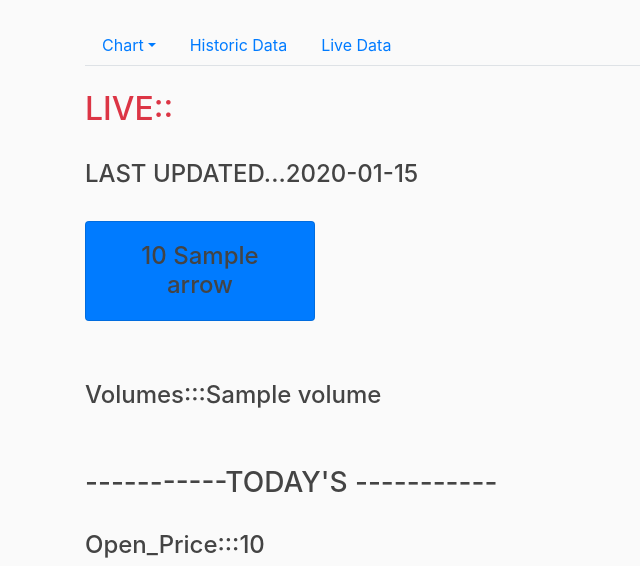
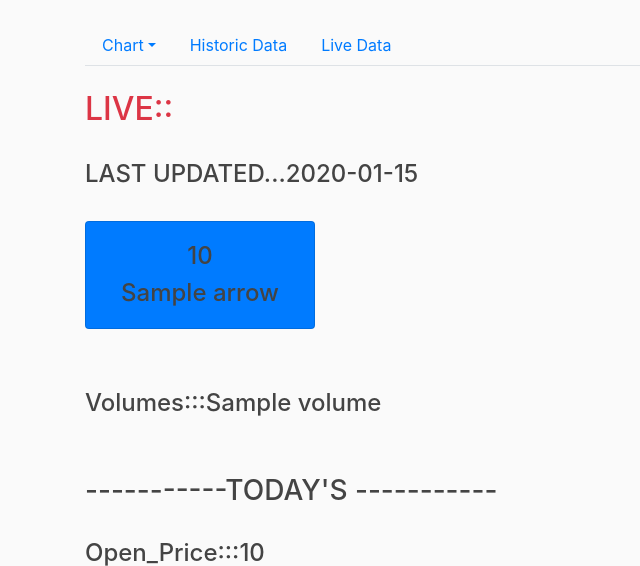
Before and after one commit to Ravichilka46/STOCKER, a Django app: template STOCKER_APP/templates/live.html in a window 1280 px wide. Shown: the part 56-622 px from the top of the page, without its empty margins (0-640 px from the left). Run offline with Django 3.2, Linux system fonts and the light colour scheme; the template is opened without the code that fills it: most values are stand-ins (such as "Sample title", 1, 10 or a date in 2020); some libraries are stand-ins or nearby versions.

Commit message:
arr1 Commit

```diff
--- a/STOCKER_APP/templates/live.html
+++ b/STOCKER_APP/templates/live.html
@@ -26,7 +26,8 @@
 <div class="card-columns">
   <div class="card bg-primary">
     <div class="card-body text-center">
-      <h4 class="card-text">{{live_price}}      {{arrow}}</h4>
+      <h4 class="card-text">{{live_price}}</h4>
+      <h4 class="card-text">{{arrow}}</h4>
     </div>
   </div>
 </div>
```
